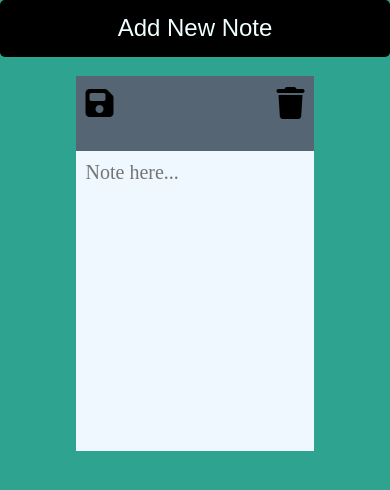
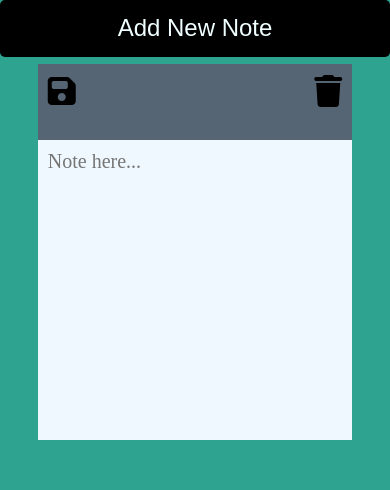
Before and after one commit to mrimhasan/NoteMakingWebApp, a plain HTML site: page index.html in a window 390 px wide. Drawn offline with Linux system fonts and the light colour scheme; some icons are missing.

Commit message:
Update style.css

```diff
--- a/style.css
+++ b/style.css
@@ -74,8 +74,9 @@
 
  @media screen and (max-width:1024px) {
     .note{
-        margin: 2cm;
-        width: 80%;
+        margin-top: 1.7cm;
+        margin-right: 1cm;
+        width: 100%;
         }
     #addnote{
         width: 100%;
```
